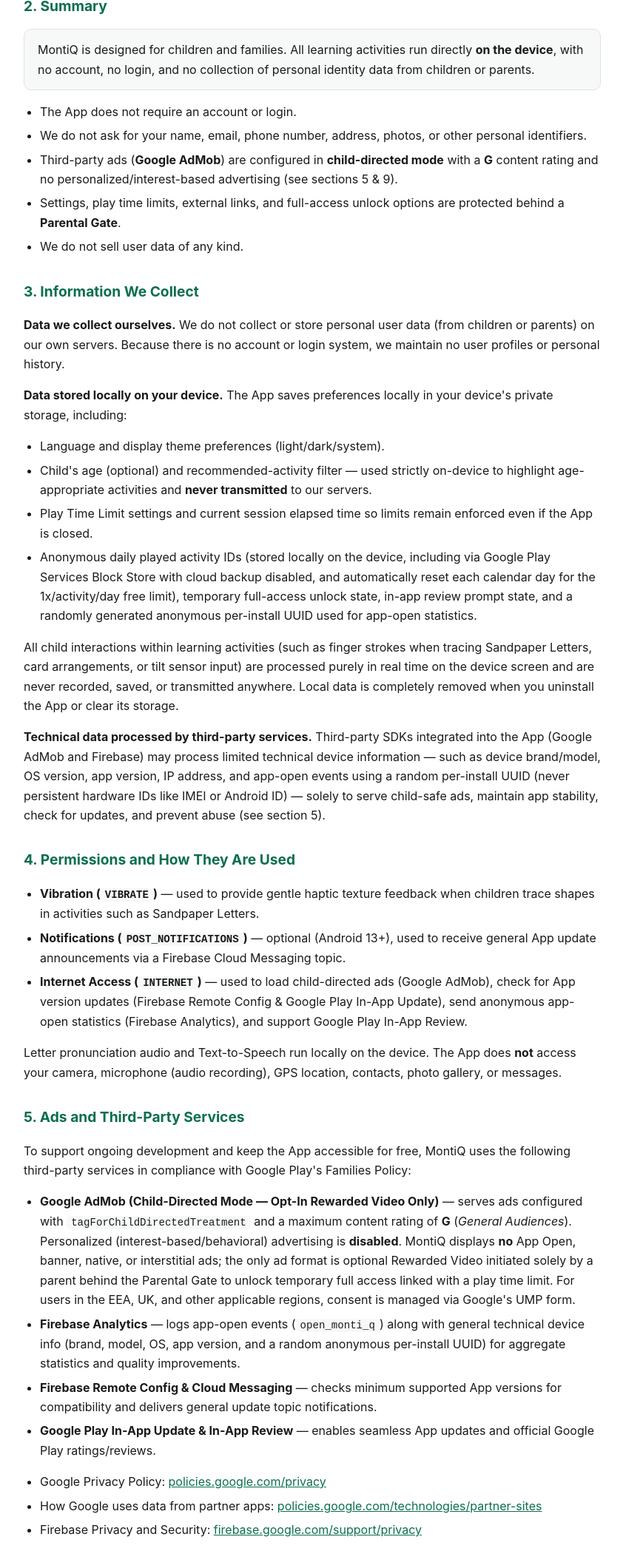
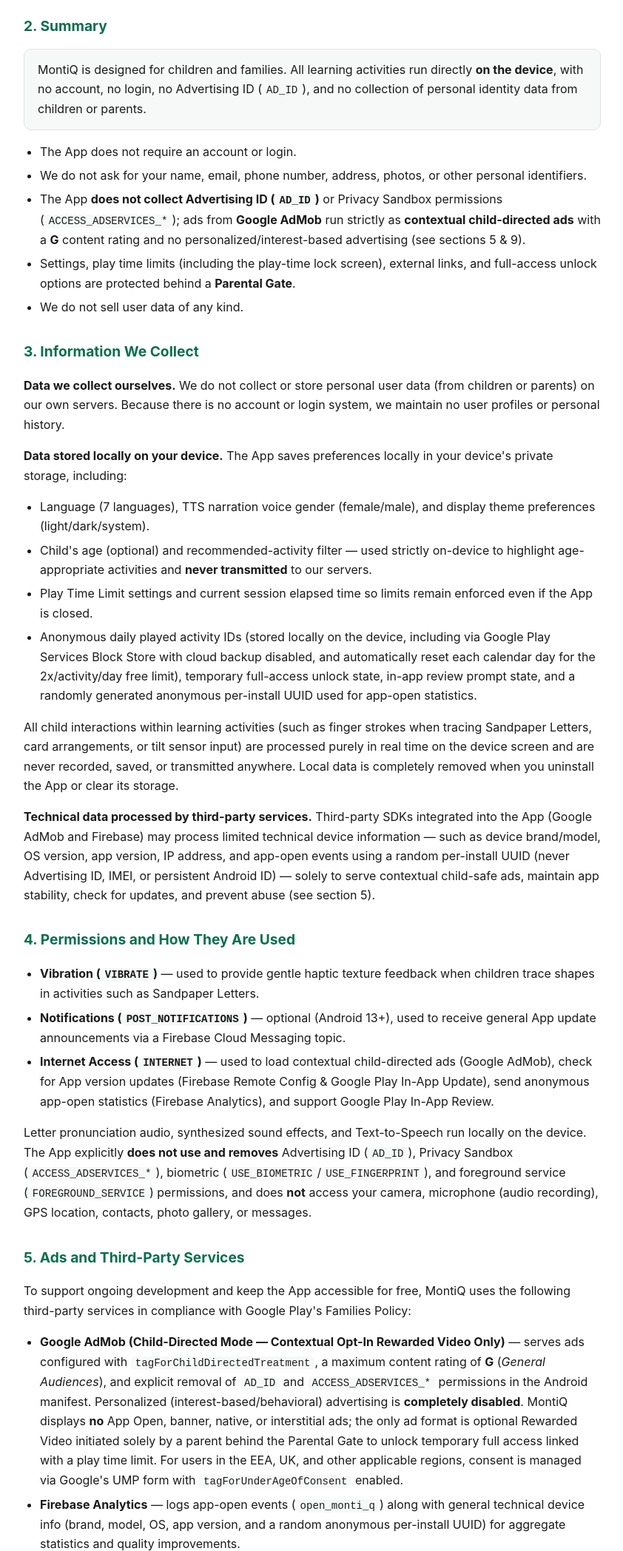
Before and after one commit to rizkijuliansyaham/montiq-privacy-policy, a plain HTML site: page index.html in a window 1280 px wide. Shown: the part 473-2570 px from the top of the page at 74% size, without its empty margins (218-1060 px from the left). Drawn offline with Linux system fonts and the light colour scheme.

Commit message:
Update index.html

```diff
--- a/index.html
+++ b/index.html
@@ -71,7 +71,7 @@
   <div class="wrap">
     <header>
       <h1>Kebijakan Privasi — MontiQ</h1>
-      <p class="muted">Terakhir diperbarui: 26 November 2026 · Last updated: November 26, 2026</p>
+      <p class="muted">Terakhir diperbarui: 27 November 2026 · Last updated: November 27, 2026</p>
       <div class="lang-toggle" role="group" aria-label="Language">
         <button id="btn-id" class="active" onclick="setLang('id')">Bahasa Indonesia</button>
         <button id="btn-en" onclick="setLang('en')">English</button>
@@ -81,17 +81,17 @@
     <!-- ===================== BAHASA INDONESIA ===================== -->
     <section data-lang="id" class="visible">
       <h2>1. Pendahuluan</h2>
-      <p>MontiQ ("Aplikasi") adalah aplikasi edukasi berisi aktivitas belajar ala Montessori untuk anak dan keluarga (seperti Huruf Amplas, Kartu Warna, Rantai Manik, Kartu &amp; Penghitung, Kartu Tiga Bagian, Bingkai Berpakaian, Rutinitas Harian, Lini Masa, dan aktivitas sensorik) yang dilengkapi fitur batas waktu bermain serta Gerbang Orang Tua (<em>Parental Gate</em>), dikembangkan oleh <strong>devQ</strong> ("kami"). Kebijakan Privasi ini menjelaskan informasi apa yang diproses saat Aplikasi digunakan, untuk apa informasi tersebut dipakai, serta perlindungan privasi anak yang kami terapkan. Dengan menggunakan Aplikasi, kamu (atau orang tua/wali) menyetujui kebijakan ini.</p>
+      <p>MontiQ ("Aplikasi") adalah aplikasi edukasi berisi 32 aktivitas belajar ala Montessori dalam 5 area kurikulum (Kehidupan Sehari-hari, Sensorial, Bahasa, Matematika, dan Budaya) untuk anak usia 2–8 tahun dan keluarga, mendukung 7 bahasa (Indonesia, Inggris, Arab, Spanyol, Prancis, Portugis Brasil, dan Rusia), dilengkapi fitur batas waktu bermain serta Gerbang Orang Tua (<em>Parental Gate</em>), dikembangkan oleh <strong>devQ</strong> ("kami"). Kebijakan Privasi ini menjelaskan informasi apa yang diproses saat Aplikasi digunakan, untuk apa informasi tersebut dipakai, serta perlindungan privasi anak yang kami terapkan. Dengan menggunakan Aplikasi, kamu (atau orang tua/wali) menyetujui kebijakan ini.</p>
 
       <h2>2. Ringkasan</h2>
       <div class="card">
-        MontiQ dirancang khusus untuk anak dan keluarga. Seluruh aktivitas belajar berjalan langsung <strong>di perangkat</strong>, tanpa akun, tanpa login, dan tanpa mengumpulkan identitas pribadi anak maupun orang tua.
+        MontiQ dirancang khusus untuk anak dan keluarga. Seluruh aktivitas belajar berjalan langsung <strong>di perangkat</strong>, tanpa akun, tanpa login, tanpa Advertising ID (<code>AD_ID</code>), dan tanpa mengumpulkan identitas pribadi anak maupun orang tua.
       </div>
       <ul>
         <li>Aplikasi tidak memerlukan akun atau login.</li>
         <li>Kami tidak meminta nama, email, nomor telepon, alamat, foto, maupun identitas pribadi lainnya.</li>
-        <li>Iklan dari pihak ketiga (<strong>Google AdMob</strong>) dikonfigurasi dalam <strong>mode ramah anak (<em>child-directed</em>)</strong> dengan rating konten <strong>G</strong> tanpa personalisasi iklan berbasis minat (lihat bagian 5 &amp; 9).</li>
-        <li>Area Pengaturan, batas waktu bermain, tautan eksternal, dan buka kunci akses permainan dilindungi oleh <strong>Gerbang Orang Tua (<em>Parental Gate</em>)</strong>.</li>
+        <li>Aplikasi <strong>tidak mengumpulkan Advertising ID (<code>AD_ID</code>)</strong> maupun izin Privacy Sandbox (<code>ACCESS_ADSERVICES_*</code>); iklan dari <strong>Google AdMob</strong> berjalan murni sebagai <strong>iklan kontekstual ramah anak (<em>child-directed</em>)</strong> dengan rating konten <strong>G</strong> tanpa personalisasi iklan berbasis minat (lihat bagian 5 &amp; 9).</li>
+        <li>Area Pengaturan, batas waktu bermain (termasuk layar kunci waktu habis), tautan eksternal, dan buka kunci akses permainan dilindungi oleh <strong>Gerbang Orang Tua (<em>Parental Gate</em>)</strong>.</li>
         <li>Kami tidak menjual data pengguna dalam bentuk apa pun.</li>
       </ul>
 
@@ -99,26 +99,26 @@
       <p><strong>Data yang kami kumpulkan sendiri.</strong> Kami tidak mengumpulkan atau menyimpan data pribadi pengguna (baik anak maupun orang tua) di server milik kami. Karena tidak ada sistem akun atau login, kami tidak memiliki profil pengguna maupun riwayat pribadi.</p>
       <p><strong>Data yang tersimpan secara lokal di perangkatmu.</strong> Aplikasi menyimpan pengaturan secara lokal di penyimpanan privat perangkatmu, termasuk:</p>
       <ul>
-        <li>Pilihan bahasa dan tema tampilan (terang/gelap/sistem).</li>
+        <li>Pilihan bahasa (7 bahasa), jenis suara narasi TTS (perempuan/laki-laki), dan tema tampilan (terang/gelap/sistem).</li>
         <li>Usia anak (opsional) dan filter rekomendasi aktivitas — hanya digunakan secara lokal untuk menampilkan aktivitas yang sesuai usia dan <strong>tidak pernah dikirim</strong> ke server kami.</li>
         <li>Pengaturan batas waktu bermain (<em>Play Time Limit</em>) dan durasi sesi berjalan agar batas waktu tetap terjaga meski Aplikasi ditutup.</li>
-        <li>Daftar aktivitas anonim yang sudah dimainkan hari ini (disimpan secara lokal di perangkat, termasuk melalui Google Play Services Block Store tanpa backup cloud, dan direset otomatis setiap hari untuk kuota 1x/permainan/hari), status buka kunci akses sementara, status permintaan ulasan, serta pengenal acak anonim (UUID) per instalasi untuk statistik pembukaan aplikasi.</li>
+        <li>Daftar aktivitas anonim yang sudah dimainkan hari ini (disimpan secara lokal di perangkat, termasuk melalui Google Play Services Block Store tanpa backup cloud, dan direset otomatis setiap hari untuk kuota 2x/permainan/hari), status buka kunci akses sementara, status permintaan ulasan, serta pengenal acak anonim (UUID) per instalasi untuk statistik pembukaan aplikasi.</li>
       </ul>
       <p>Seluruh interaksi anak di dalam aktivitas belajar (seperti goresan jari saat menelusuri huruf di Huruf Amplas, susunan kartu, atau respons sensor kemiringan) hanya diproses secara <em>real-time</em> di layar perangkat dan tidak pernah direkam, disimpan, maupun dikirim ke mana pun. Data lokal akan terhapus seluruhnya saat Aplikasi di-uninstall atau datanya dibersihkan.</p>
-      <p><strong>Data teknis yang diproses oleh layanan pihak ketiga.</strong> Layanan pihak ketiga yang digunakan Aplikasi (Google AdMob dan Firebase) dapat memproses informasi teknis perangkat secara terbatas — seperti merek/model perangkat, versi sistem operasi, versi aplikasi, alamat IP, dan event pembukaan aplikasi dengan UUID acak anonim (bukan IMEI atau Android ID persisten) — semata-mata untuk menayangkan iklan ramah anak, menjaga stabilitas, memeriksa pembaruan, dan mencegah penyalahgunaan (lihat bagian 5).</p>
+      <p><strong>Data teknis yang diproses oleh layanan pihak ketiga.</strong> Layanan pihak ketiga yang digunakan Aplikasi (Google AdMob dan Firebase) dapat memproses informasi teknis perangkat secara terbatas — seperti merek/model perangkat, versi sistem operasi, versi aplikasi, alamat IP, dan event pembukaan aplikasi dengan UUID acak anonim (bukan Advertising ID, IMEI, maupun Android ID persisten) — semata-mata untuk menayangkan iklan kontekstual ramah anak, menjaga stabilitas, memeriksa pembaruan, dan mencegah penyalahgunaan (lihat bagian 5).</p>
 
       <h2>4. Izin Aplikasi dan Penggunaannya</h2>
       <ul>
         <li><strong>Getaran (<code>VIBRATE</code>)</strong> — digunakan untuk memberikan umpan balik getaran tekstur saat anak menelusuri bentuk pada aktivitas seperti Huruf Amplas (<em>Sandpaper Letters</em>).</li>
         <li><strong>Notifikasi (<code>POST_NOTIFICATIONS</code>)</strong> — opsional (Android 13+), digunakan untuk menerima notifikasi umum terkait pembaruan Aplikasi melalui topik Firebase Cloud Messaging.</li>
-        <li><strong>Akses Internet (<code>INTERNET</code>)</strong> — digunakan untuk memuat iklan ramah anak (Google AdMob), memeriksa pembaruan versi Aplikasi (Firebase Remote Config &amp; Google Play In-App Update), mengirim statistik pembukaan aplikasi anonim (Firebase Analytics), serta memfasilitasi ulasan di Google Play.</li>
+        <li><strong>Akses Internet (<code>INTERNET</code>)</strong> — digunakan untuk memuat iklan kontekstual ramah anak (Google AdMob), memeriksa pembaruan versi Aplikasi (Firebase Remote Config &amp; Google Play In-App Update), mengirim statistik pembukaan aplikasi anonim (Firebase Analytics), serta memfasilitasi ulasan di Google Play.</li>
       </ul>
-      <p>Pemutaran suara pelafalan huruf dan <em>Text-to-Speech</em> berjalan secara lokal di perangkat. Aplikasi <strong>tidak</strong> mengakses kamera, mikrofon (rekaman suara), lokasi GPS, kontak, galeri foto, maupun pesanmu.</p>
+      <p>Pemutaran suara pelafalan huruf, efek suara sintetis, dan <em>Text-to-Speech</em> berjalan secara lokal di perangkat. Aplikasi secara eksplisit <strong>tidak memakai dan menghapus</strong> izin Advertising ID (<code>AD_ID</code>), Privacy Sandbox (<code>ACCESS_ADSERVICES_*</code>), biometrik (<code>USE_BIOMETRIC</code>/<code>USE_FINGERPRINT</code>), maupun layanan latar depan (<code>FOREGROUND_SERVICE</code>), serta <strong>tidak</strong> mengakses kamera, mikrofon (rekaman suara), lokasi GPS, kontak, galeri foto, maupun pesanmu.</p>
 
       <h2>5. Iklan dan Layanan Pihak Ketiga</h2>
       <p>Untuk mendukung pengembangan dan pemeliharaan Aplikasi agar tetap dapat diakses secara gratis, MontiQ menggunakan layanan pihak ketiga yang mematuhi kebijakan keluarga Google Play:</p>
       <ul>
-        <li><strong>Google AdMob (Mode Ramah Anak — Hanya Rewarded Video Opsional)</strong> — menayangkan iklan dengan konfigurasi <code>tagForChildDirectedTreatment</code> dan rating konten maksimal <strong>G</strong> (<em>General Audiences</em>). Iklan yang dipersonalisasi (berbasis minat/perilaku) <strong>dinonaktifkan</strong>. MontiQ <strong>tidak</strong> menampilkan iklan pembuka aplikasi (<em>App Open</em>), <em>banner</em>, <em>native</em>, maupun <em>interstitial</em>; satu-satunya iklan adalah video berbonus (<em>Rewarded Video</em>) opsional yang hanya dapat dipicu oleh orang tua di balik Gerbang Orang Tua untuk membuka akses penuh semua permainan sesuai batas waktu bermain. Untuk pengguna di Wilayah Ekonomi Eropa (EEA), Inggris, dan wilayah lain yang mewajibkannya, persetujuan dikelola melalui formulir UMP Google.</li>
+        <li><strong>Google AdMob (Mode Ramah Anak — Hanya Rewarded Video Kontekstual Opsional)</strong> — menayangkan iklan dengan konfigurasi <code>tagForChildDirectedTreatment</code>, rating konten maksimal <strong>G</strong> (<em>General Audiences</em>), serta penghapusan izin <code>AD_ID</code> dan <code>ACCESS_ADSERVICES_*</code> di manifest Android. Iklan yang dipersonalisasi (berbasis minat/perilaku) <strong>dinonaktifkan sepenuhnya</strong>. MontiQ <strong>tidak</strong> menampilkan iklan pembuka aplikasi (<em>App Open</em>), <em>banner</em>, <em>native</em>, maupun <em>interstitial</em>; satu-satunya iklan adalah video berbonus (<em>Rewarded Video</em>) opsional yang hanya dapat dipicu oleh orang tua di balik Gerbang Orang Tua untuk membuka akses penuh semua permainan sesuai batas waktu bermain. Untuk pengguna di Wilayah Ekonomi Eropa (EEA), Inggris, dan wilayah lain yang mewajibkannya, persetujuan dikelola melalui formulir UMP Google dengan penanda <code>tagForUnderAgeOfConsent</code>.</li>
         <li><strong>Firebase Analytics</strong> — mencatat event pembukaan aplikasi (<code>open_monti_q</code>) beserta informasi teknis umum perangkat (merek, model, OS, versi aplikasi, dan UUID acak anonim per instalasi) untuk statistik anonim dan peningkatan kualitas Aplikasi.</li>
         <li><strong>Firebase Remote Config &amp; Cloud Messaging</strong> — memeriksa versi minimum aplikasi guna menjaga kompatibilitas serta mengirimkan notifikasi topik umum terkait pembaruan.</li>
         <li><strong>Google Play In-App Update &amp; In-App Review</strong> — memfasilitasi pembaruan aplikasi serta pemberian rating/ulasan langsung melalui layanan resmi Google Play.</li>
@@ -164,17 +164,17 @@
     <!-- ===================== ENGLISH ===================== -->
     <section data-lang="en">
       <h2>1. Introduction</h2>
-      <p>MontiQ ("App") is an educational app featuring Montessori-inspired learning activities for children and families (such as Sandpaper Letters, Color Tablets, Bead Chains, Cards &amp; Counters, Three-Part Cards, Dressing Frames, Daily Routine, Timeline, and sensorial exercises), complete with a Play Time Limit controller and a Parental Gate, developed by <strong>devQ</strong> ("we"). This Privacy Policy explains what information is processed when the App is used, how it is used, and the children's privacy safeguards we apply. By using the App, you (or a parent/guardian) agree to this policy.</p>
+      <p>MontiQ ("App") is an educational app featuring 32 Montessori-inspired learning activities across 5 curriculum areas (Practical Life, Sensorial, Language, Mathematics, and Culture) for children ages 2–8 and families, supporting 7 languages (English, Indonesian, Arabic, Spanish, French, Brazilian Portuguese, and Russian), complete with a Play Time Limit controller and a Parental Gate, developed by <strong>devQ</strong> ("we"). This Privacy Policy explains what information is processed when the App is used, how it is used, and the children's privacy safeguards we apply. By using the App, you (or a parent/guardian) agree to this policy.</p>
 
       <h2>2. Summary</h2>
       <div class="card">
-        MontiQ is designed for children and families. All learning activities run directly <strong>on the device</strong>, with no account, no login, and no collection of personal identity data from children or parents.
+        MontiQ is designed for children and families. All learning activities run directly <strong>on the device</strong>, with no account, no login, no Advertising ID (<code>AD_ID</code>), and no collection of personal identity data from children or parents.
       </div>
       <ul>
         <li>The App does not require an account or login.</li>
         <li>We do not ask for your name, email, phone number, address, photos, or other personal identifiers.</li>
-        <li>Third-party ads (<strong>Google AdMob</strong>) are configured in <strong>child-directed mode</strong> with a <strong>G</strong> content rating and no personalized/interest-based advertising (see sections 5 &amp; 9).</li>
-        <li>Settings, play time limits, external links, and full-access unlock options are protected behind a <strong>Parental Gate</strong>.</li>
+        <li>The App <strong>does not collect Advertising ID (<code>AD_ID</code>)</strong> or Privacy Sandbox permissions (<code>ACCESS_ADSERVICES_*</code>); ads from <strong>Google AdMob</strong> run strictly as <strong>contextual child-directed ads</strong> with a <strong>G</strong> content rating and no personalized/interest-based advertising (see sections 5 &amp; 9).</li>
+        <li>Settings, play time limits (including the play-time lock screen), external links, and full-access unlock options are protected behind a <strong>Parental Gate</strong>.</li>
         <li>We do not sell user data of any kind.</li>
       </ul>
 
@@ -182,26 +182,26 @@
       <p><strong>Data we collect ourselves.</strong> We do not collect or store personal user data (from children or parents) on our own servers. Because there is no account or login system, we maintain no user profiles or personal history.</p>
       <p><strong>Data stored locally on your device.</strong> The App saves preferences locally in your device's private storage, including:</p>
       <ul>
-        <li>Language and display theme preferences (light/dark/system).</li>
+        <li>Language (7 languages), TTS narration voice gender (female/male), and display theme preferences (light/dark/system).</li>
         <li>Child's age (optional) and recommended-activity filter — used strictly on-device to highlight age-appropriate activities and <strong>never transmitted</strong> to our servers.</li>
         <li>Play Time Limit settings and current session elapsed time so limits remain enforced even if the App is closed.</li>
-        <li>Anonymous daily played activity IDs (stored locally on the device, including via Google Play Services Block Store with cloud backup disabled, and automatically reset each calendar day for the 1x/activity/day free limit), temporary full-access unlock state, in-app review prompt state, and a randomly generated anonymous per-install UUID used for app-open statistics.</li>
+        <li>Anonymous daily played activity IDs (stored locally on the device, including via Google Play Services Block Store with cloud backup disabled, and automatically reset each calendar day for the 2x/activity/day free limit), temporary full-access unlock state, in-app review prompt state, and a randomly generated anonymous per-install UUID used for app-open statistics.</li>
       </ul>
       <p>All child interactions within learning activities (such as finger strokes when tracing Sandpaper Letters, card arrangements, or tilt sensor input) are processed purely in real time on the device screen and are never recorded, saved, or transmitted anywhere. Local data is completely removed when you uninstall the App or clear its storage.</p>
-      <p><strong>Technical data processed by third-party services.</strong> Third-party SDKs integrated into the App (Google AdMob and Firebase) may process limited technical device information — such as device brand/model, OS version, app version, IP address, and app-open events using a random per-install UUID (never persistent hardware IDs like IMEI or Android ID) — solely to serve child-safe ads, maintain app stability, check for updates, and prevent abuse (see section 5).</p>
+      <p><strong>Technical data processed by third-party services.</strong> Third-party SDKs integrated into the App (Google AdMob and Firebase) may process limited technical device information — such as device brand/model, OS version, app version, IP address, and app-open events using a random per-install UUID (never Advertising ID, IMEI, or persistent Android ID) — solely to serve contextual child-safe ads, maintain app stability, check for updates, and prevent abuse (see section 5).</p>
 
       <h2>4. Permissions and How They Are Used</h2>
       <ul>
         <li><strong>Vibration (<code>VIBRATE</code>)</strong> — used to provide gentle haptic texture feedback when children trace shapes in activities such as Sandpaper Letters.</li>
         <li><strong>Notifications (<code>POST_NOTIFICATIONS</code>)</strong> — optional (Android 13+), used to receive general App update announcements via a Firebase Cloud Messaging topic.</li>
-        <li><strong>Internet Access (<code>INTERNET</code>)</strong> — used to load child-directed ads (Google AdMob), check for App version updates (Firebase Remote Config &amp; Google Play In-App Update), send anonymous app-open statistics (Firebase Analytics), and support Google Play In-App Review.</li>
+        <li><strong>Internet Access (<code>INTERNET</code>)</strong> — used to load contextual child-directed ads (Google AdMob), check for App version updates (Firebase Remote Config &amp; Google Play In-App Update), send anonymous app-open statistics (Firebase Analytics), and support Google Play In-App Review.</li>
       </ul>
-      <p>Letter pronunciation audio and Text-to-Speech run locally on the device. The App does <strong>not</strong> access your camera, microphone (audio recording), GPS location, contacts, photo gallery, or messages.</p>
+      <p>Letter pronunciation audio, synthesized sound effects, and Text-to-Speech run locally on the device. The App explicitly <strong>does not use and removes</strong> Advertising ID (<code>AD_ID</code>), Privacy Sandbox (<code>ACCESS_ADSERVICES_*</code>), biometric (<code>USE_BIOMETRIC</code>/<code>USE_FINGERPRINT</code>), and foreground service (<code>FOREGROUND_SERVICE</code>) permissions, and does <strong>not</strong> access your camera, microphone (audio recording), GPS location, contacts, photo gallery, or messages.</p>
 
       <h2>5. Ads and Third-Party Services</h2>
       <p>To support ongoing development and keep the App accessible for free, MontiQ uses the following third-party services in compliance with Google Play's Families Policy:</p>
       <ul>
-        <li><strong>Google AdMob (Child-Directed Mode — Opt-In Rewarded Video Only)</strong> — serves ads configured with <code>tagForChildDirectedTreatment</code> and a maximum content rating of <strong>G</strong> (<em>General Audiences</em>). Personalized (interest-based/behavioral) advertising is <strong>disabled</strong>. MontiQ displays <strong>no</strong> App Open, banner, native, or interstitial ads; the only ad format is optional Rewarded Video initiated solely by a parent behind the Parental Gate to unlock temporary full access linked with a play time limit. For users in the EEA, UK, and other applicable regions, consent is managed via Google's UMP form.</li>
+        <li><strong>Google AdMob (Child-Directed Mode — Contextual Opt-In Rewarded Video Only)</strong> — serves ads configured with <code>tagForChildDirectedTreatment</code>, a maximum content rating of <strong>G</strong> (<em>General Audiences</em>), and explicit removal of <code>AD_ID</code> and <code>ACCESS_ADSERVICES_*</code> permissions in the Android manifest. Personalized (interest-based/behavioral) advertising is <strong>completely disabled</strong>. MontiQ displays <strong>no</strong> App Open, banner, native, or interstitial ads; the only ad format is optional Rewarded Video initiated solely by a parent behind the Parental Gate to unlock temporary full access linked with a play time limit. For users in the EEA, UK, and other applicable regions, consent is managed via Google's UMP form with <code>tagForUnderAgeOfConsent</code> enabled.</li>
         <li><strong>Firebase Analytics</strong> — logs app-open events (<code>open_monti_q</code>) along with general technical device info (brand, model, OS, app version, and a random anonymous per-install UUID) for aggregate statistics and quality improvements.</li>
         <li><strong>Firebase Remote Config &amp; Cloud Messaging</strong> — checks minimum supported App versions for compatibility and delivers general update topic notifications.</li>
         <li><strong>Google Play In-App Update &amp; In-App Review</strong> — enables seamless App updates and official Google Play ratings/reviews.</li>
@@ -258,8 +258,8 @@
       document.getElementById('btn-id').classList.toggle('active', lang === 'id');
       document.getElementById('btn-en').classList.toggle('active', lang === 'en');
     }
-    // Default to English only if the device language is explicitly non-Indonesian English.
-    if ((navigator.language || '').toLowerCase().startsWith('en')) {
+    // Default to English for non-Indonesian browsers (MontiQ supports 7 global languages).
+    if (!(navigator.language || '').toLowerCase().startsWith('id')) {
       setLang('en');
     }
   </script>
```
